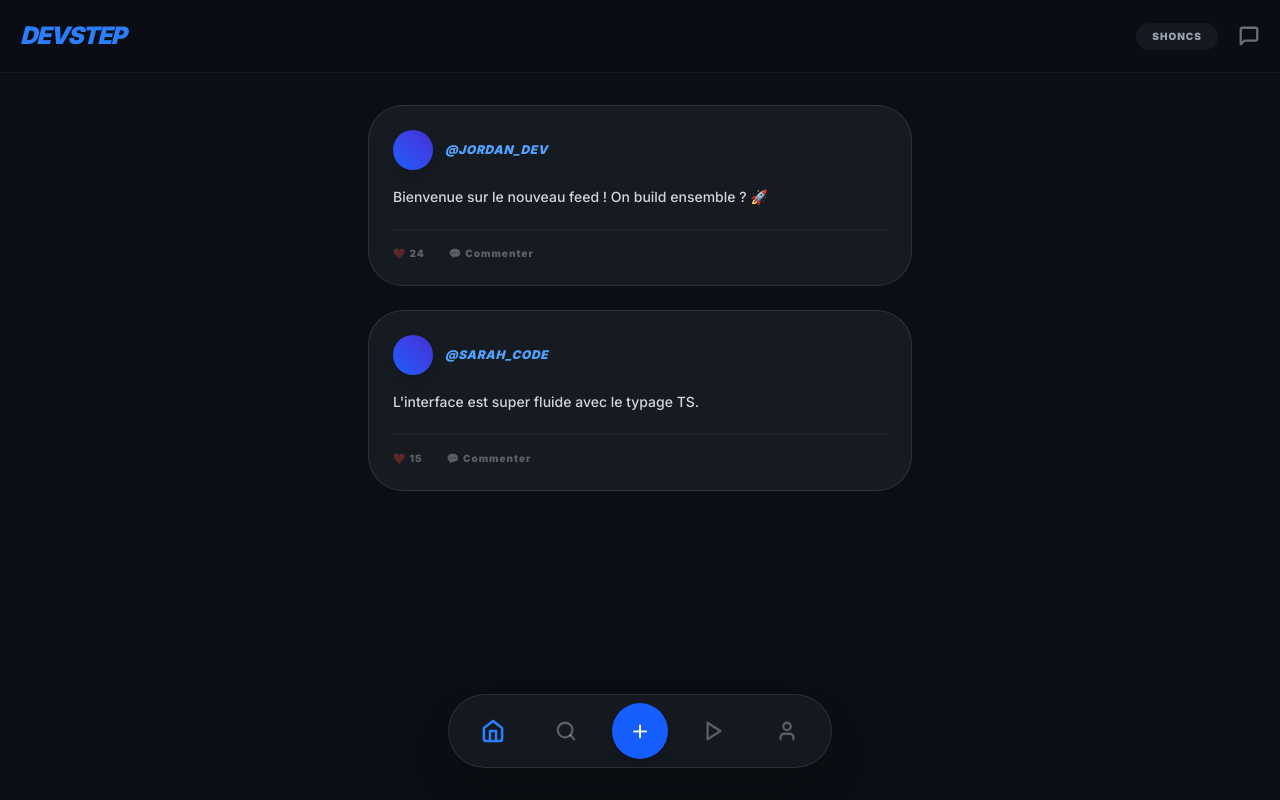
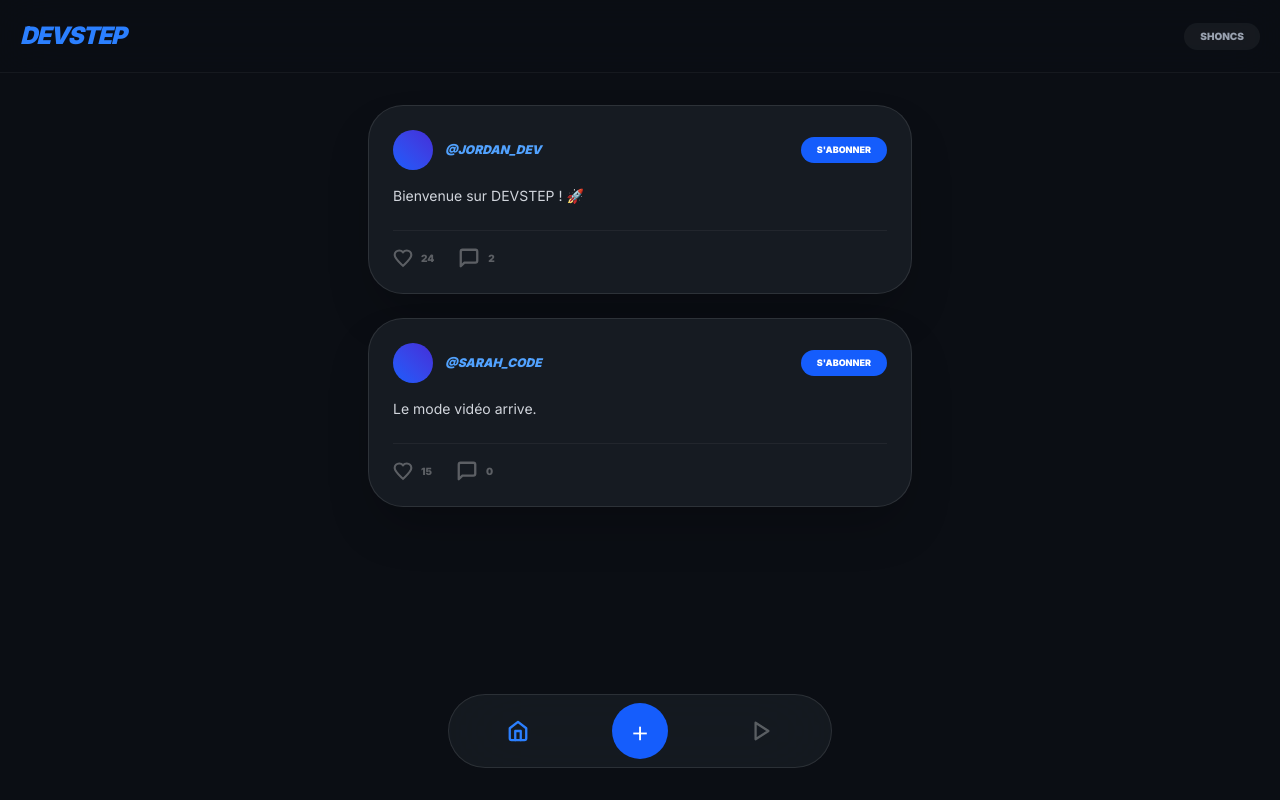
Before and after one commit to davidbyadunia04-stack/DevStep, a Next.js app: page /feed in a window 1280 px wide. Built offline with nearby package versions, Linux system fonts and the light colour scheme.

Commit message:
feat: pause video, unique likes, and following system

```diff
--- a/app/feed/page.tsx
+++ b/app/feed/page.tsx
@@ -1,20 +1,24 @@
 "use client"
-import { useState } from 'react'
+import { useState, useRef } from 'react'
 import Link from 'next/link'
 
-// --- TYPES TYPESCRIPT ---
+// --- TYPES ---
 interface Post {
   id: number;
   user: string;
   content: string;
   likes: number;
+  isLiked: boolean;
+  isFollowed: boolean;
+  comments: string[];
 }
 
 interface Reel {
   id: number;
   user: string;
   caption: string;
-  likes: number; // Changé en number pour pouvoir incrémenter
+  likes: number;
+  isLiked: boolean;
   videoUrl: string | null;
 }
 
@@ -26,140 +30,125 @@ const Icons = {
   User: () => <svg width="22" height="22" viewBox="0 0 24 24" fill="none" stroke="currentColor" strokeWidth="2.5" strokeLinecap="round" strokeLinejoin="round"><path d="M19 21v-2a4 4 0 0 0-4-4H9a4 4 0 0 0-4 4v2"/><circle cx="12" cy="7" r="4"/></svg>,
   Message: () => <svg width="22" height="22" viewBox="0 0 24 24" fill="none" stroke="currentColor" strokeWidth="2.5" strokeLinecap="round" strokeLinejoin="round"><path d="M21 15a2 2 0 0 1-2 2H7l-4 4V5a2 2 0 0 1 2-2h14a2 2 0 0 1 2 2z"/></svg>,
   X: () => <svg width="22" height="22" viewBox="0 0 24 24" fill="none" stroke="currentColor" strokeWidth="2.5" strokeLinecap="round" strokeLinejoin="round"><path d="M18 6 6 18M6 6l12 12"/></svg>,
-  Heart: () => <svg width="20" height="20" viewBox="0 0 24 24" fill="currentColor"><path d="M12 21.35l-1.45-1.32C5.4 15.36 2 12.28 2 8.5 2 5.42 4.42 3 7.5 3c1.74 0 3.41.81 4.5 2.09C13.09 3.81 14.76 3 16.5 3 19.58 3 22 5.42 22 8.5c0 3.78-3.4 6.86-8.55 11.54L12 21.35z"/></svg>,
-  Video: () => <svg width="20" height="20" viewBox="0 0 24 24" fill="none" stroke="currentColor" strokeWidth="2.5" strokeLinecap="round" strokeLinejoin="round"><path d="m22 8-6 4 6 4V8Z"/><rect width="14" height="12" x="2" y="6" rx="2" ry="2"/></svg>
+  Heart: (props: { filled?: boolean }) => <svg width="20" height="20" viewBox="0 0 24 24" fill={props.filled ? "currentColor" : "none"} stroke="currentColor" strokeWidth="2.5"><path d="M12 21.35l-1.45-1.32C5.4 15.36 2 12.28 2 8.5 2 5.42 4.42 3 7.5 3c1.74 0 3.41.81 4.5 2.09C13.09 3.81 14.76 3 16.5 3 19.58 3 22 5.42 22 8.5c0 3.78-3.4 6.86-8.55 11.54L12 21.35z"/></svg>,
+  Video: () => <svg width="20" height="20" viewBox="0 0 24 24" fill="none" stroke="currentColor" strokeWidth="2.5"><path d="m22 8-6 4 6 4V8Z"/><rect width="14" height="12" x="2" y="6" rx="2" ry="2"/></svg>,
+  Pause: () => <svg width="30" height="30" viewBox="0 0 24 24" fill="currentColor"><rect x="6" y="4" width="4" height="16"/><rect x="14" y="4" width="4" height="16"/></svg>
 }
 
 export default function FeedPage() {
   const [activeTab, setActiveTab] = useState('home')
-  const [searchQuery, setSearchQuery] = useState("")
   const [postText, setPostText] = useState("")
   const [videoFile, setVideoFile] = useState<File | null>(null)
+  const [isPlaying, setIsPlaying] = useState(true)
+  const videoRef = useRef<HTMLVideoElement>(null)
 
-  // --- STATES ---
   const [posts, setPosts] = useState<Post[]>([
-    { id: 1, user: "Jordan_Dev", content: "Bienvenue sur le nouveau feed ! On build ensemble ? 🚀", likes: 24 },
-    { id: 2, user: "Sarah_Code", content: "L'interface est super fluide avec le typage TS.", likes: 15 }
+    { id: 1, user: "Jordan_Dev", content: "Bienvenue sur DEVSTEP ! 🚀", likes: 24, isLiked: false, isFollowed: false, comments: ["Top !", "Hâte de voir la suite"] },
+    { id: 2, user: "Sarah_Code", content: "Le mode vidéo arrive.", likes: 15, isLiked: false, isFollowed: false, comments: [] }
   ])
 
   const [reels, setReels] = useState<Reel[]>([
-    { id: 1, user: "DesignMaster", caption: "Mon nouveau setup 2026 💻", likes: 1200, videoUrl: null },
-    { id: 2, user: "ReactGuru", caption: "Next.js 15 est incroyable ! 🔥", likes: 850, videoUrl: null }
+    { id: 1, user: "DesignMaster", caption: "Mon setup 2026 💻", likes: 1200, isLiked: false, videoUrl: null }
   ])
 
-  // --- LOGIQUE INTERACTIONS ---
-  const handleLikePost = (id: number) => {
-    setPosts(posts.map(p => p.id === id ? { ...p, likes: p.likes + 1 } : p))
+  // --- ACTIONS ---
+  const togglePlay = () => {
+    if (videoRef.current) {
+      if (isPlaying) videoRef.current.pause()
+      else videoRef.current.play()
+      setIsPlaying(!isPlaying)
+    }
   }
 
-  const handleLikeReel = (id: number) => {
-    setReels(reels.map(r => r.id === id ? { ...r, likes: r.likes + 1 } : r))
+  const handleLikePost = (id: number) => {
+    setPosts(posts.map(p => {
+      if (p.id === id) {
+        return { ...p, likes: p.isLiked ? p.likes - 1 : p.likes + 1, isLiked: !p.isLiked }
+      }
+      return p
+    }))
   }
 
-  const handleComment = (id: number) => {
-    const text = prompt("Ajouter un commentaire :")
-    if (text) alert(`Commentaire posté sur #${id} : ${text}`)
+  const handleFollow = (id: number) => {
+    setPosts(posts.map(p => p.id === id ? { ...p, isFollowed: !p.isFollowed } : p))
+  }
+
+  const showComments = (id: number) => {
+    const p = posts.find(post => post.id === id)
+    alert(p?.comments.length ? `Commentaires :\n${p.comments.join('\n')}` : "Aucun commentaire.")
   }
 
   const handlePublish = () => {
     if (videoFile) {
-      const newReel: Reel = {
-        id: Date.now(),
-        user: "Shoncs",
-        caption: postText || "Nouveau Reel !",
-        likes: 0,
-        videoUrl: URL.createObjectURL(videoFile)
-      }
-      setReels([newReel, ...reels])
-      setActiveTab('play')
+      const newReel: Reel = { id: Date.now(), user: "Shoncs", caption: postText, likes: 0, isLiked: false, videoUrl: URL.createObjectURL(videoFile) }
+      setReels([newReel, ...reels]); setActiveTab('play')
     } else if (postText) {
-      const newPost: Post = { id: Date.now(), user: "Shoncs", content: postText, likes: 0 }
-      setPosts([newPost, ...posts])
-      setActiveTab('home')
+      const newPost: Post = { id: Date.now(), user: "Shoncs", content: postText, likes: 0, isLiked: false, isFollowed: false, comments: [] }
+      setPosts([newPost, ...posts]); setActiveTab('home')
     }
     setPostText(""); setVideoFile(null)
   }
 
-  const filteredPosts = posts.filter(p => p.content.toLowerCase().includes(searchQuery.toLowerCase()))
+  return (
+    <div className="min-h-screen bg-[#0b0e14] text-white font-sans overflow-x-hidden">
 
-  return (
-    <div className="min-h-screen bg-[#0b0e14] text-white font-sans selection:bg-blue-500/30 overflow-x-hidden">
-
-      {/* HEADER */}
       {activeTab !== 'play' && (
         <nav className="p-5 flex justify-between items-center sticky top-0 bg-[#0b0e14]/90 backdrop-blur-xl z-[100] border-b border-white/5">
-          <Link href="/" className="font-black italic text-blue-500 text-2xl tracking-tighter hover:scale-105 transition-all">DEVSTEP</Link>
-          <div className="flex gap-5 items-center">
-             <div className="bg-white/5 px-4 py-1.5 rounded-full text-[10px] font-black uppercase text-gray-400 tracking-widest">Shoncs</div>
-             <button onClick={() => setActiveTab('dms')} className={activeTab === 'dms' ? 'text-blue-500' : 'text-white/40'}><Icons.Message /></button>
-          </div>
+          <Link href="/" className="font-black italic text-blue-500 text-2xl tracking-tighter">DEVSTEP</Link>
+          <div className="bg-white/5 px-4 py-1.5 rounded-full text-[10px] font-black uppercase text-gray-400">Shoncs</div>
         </nav>
       )}
 
-      <main className={`${activeTab === 'play' ? 'h-screen' : 'max-w-xl mx-auto p-4 pt-8'}`}>
+      <main className={`${activeTab === 'play' ? 'h-screen' : 'max-w-xl mx-auto p-4'}`}>
 
-        {/* RECHERCHE */}
-        {activeTab === 'search' && (
-          <div className="animate-in slide-in-from-top-4 duration-300 mb-8">
-            <div className="relative">
-              <div className="absolute left-5 top-1/2 -translate-y-1/2 text-white/20"><Icons.Search /></div>
-              <input autoFocus value={searchQuery} onChange={(e) => setSearchQuery(e.target.value)} placeholder="Rechercher..." className="w-full bg-[#161b22] border border-white/10 rounded-2xl py-5 pl-14 outline-none focus:border-blue-600/50" />
-            </div>
+        {/* RÉELS AVEC PAUSE ET PROFIL */}
+        {activeTab === 'play' && (
+          <div className="h-screen w-full bg-black relative" onClick={togglePlay}>
+            {reels.map(reel => (
+              <div key={reel.id} className="h-full w-full relative flex flex-col justify-end pb-36 p-6">
+                <div className="absolute inset-0 flex items-center justify-center">
+                  {reel.videoUrl ? (
+                    <video ref={videoRef} src={reel.videoUrl} autoPlay loop muted className="w-full h-full object-cover" />
+                  ) : <Icons.Play />}
+                  {!isPlaying && <div className="absolute z-50 bg-black/40 p-6 rounded-full"><Icons.Pause /></div>}
+                </div>
+
+                <div className="relative z-10 space-y-4">
+                  <Link href={`/profile/${reel.user}`} className="flex items-center gap-3 w-fit">
+                    <div className="w-10 h-10 rounded-full bg-blue-600 border-2 border-white shadow-xl" />
+                    <span className="font-black italic text-sm uppercase">@{reel.user}</span>
+                  </Link>
+                  <p className="text-sm shadow-black drop-shadow-lg">{reel.caption}</p>
+                </div>
+              </div>
+            ))}
           </div>
         )}
 
-        {/* POSTER */}
-        {activeTab === 'add' && (
-          <div className="animate-in zoom-in-95 duration-300">
-            <div className="bg-[#161b22] border border-white/10 rounded-[40px] p-8 relative shadow-2xl">
-               <div className="flex justify-between items-center mb-6">
-                 <h2 className="text-xl font-black italic uppercase text-blue-600">Nouveau Post</h2>
-                 <button onClick={() => {setActiveTab('home'); setVideoFile(null)}}><Icons.X /></button>
-               </div>
-               <textarea value={postText} onChange={(e) => setPostText(e.target.value)} placeholder="Partage ton code ou une vidéo..." className="w-full bg-transparent min-h-[120px] outline-none text-lg resize-none" />
-               <div className={`mt-4 border-2 border-dashed rounded-2xl p-6 transition-all flex flex-col items-center gap-2 relative ${videoFile ? 'border-blue-500 bg-blue-500/5' : 'border-white/10 hover:border-white/20'}`}>
-                  {videoFile ? (
-                    <div className="text-center font-black text-[10px] uppercase text-blue-500">Vidéo sélectionnée : {videoFile.name}</div>
-                  ) : (
-                    <>
-                      <Icons.Video />
-                      <span className="text-[9px] font-black uppercase text-gray-500 tracking-widest">Ajouter un Reel</span>
-                      <input type="file" accept="video/*" className="absolute inset-0 opacity-0 cursor-pointer" onChange={(e) => { if(e.target.files && e.target.files[0]) setVideoFile(e.target.files[0]) }} />
-                    </>
-                  )}
-               </div>
-               <button onClick={handlePublish} className="w-full mt-6 bg-blue-600 py-4 rounded-2xl font-black uppercase text-[10px] tracking-widest shadow-lg shadow-blue-600/30 active:scale-95 transition-all">Publier</button>
-            </div>
-          </div>
-        )}
-
-        {/* RÉELS */}
-        {activeTab === 'play' && (
-          <div className="h-screen w-full overflow-y-scroll snap-y snap-mandatory no-scrollbar bg-black">
-            {reels.map(reel => (
-              <div key={reel.id} className="h-screen w-full snap-start relative flex flex-col justify-end pb-36 p-6">
-                <div className="absolute inset-0 bg-gradient-to-t from-black via-transparent to-black/20 flex items-center justify-center overflow-hidden">
-                    {reel.videoUrl ? (
-                      <video src={reel.videoUrl} autoPlay loop muted className="w-full h-full object-cover" />
-                    ) : (
-                      <div className="w-20 h-20 bg-white/5 rounded-full flex items-center justify-center"><Icons.Play /></div>
-                    )}
+        {/* FEED AVEC LIKE UNIQUE, ABONNEMENT ET COMMENTAIRES */}
+        {activeTab === 'home' && (
+          <div className="space-y-6 pb-24 pt-4">
+            {posts.map(post => (
+              <div key={post.id} className="bg-[#161b22] border border-white/10 rounded-[35px] p-6 shadow-2xl">
+                <div className="flex justify-between items-center mb-4">
+                  <Link href={`/profile/${post.user}`} className="flex items-center gap-3">
+                    <div className="w-10 h-10 rounded-full bg-gradient-to-tr from-blue-600 to-indigo-700" />
+                    <span className="text-xs font-black italic uppercase text-blue-400">@{post.user}</span>
+                  </Link>
+                  <button
+                    onClick={() => handleFollow(post.id)}
+                    className={`px-4 py-1.5 rounded-full text-[9px] font-black uppercase transition-all ${post.isFollowed ? 'bg-white/10 text-white' : 'bg-blue-600 text-white'}`}
+                  >
+                    {post.isFollowed ? 'Abonné' : "S'abonner"}
+                  </button>
                 </div>
-                <div className="relative z-10 space-y-3 max-w-[80%]">
-                  <div className="flex items-center gap-3">
-                    <div className="w-9 h-9 rounded-full bg-blue-500 border border-white" />
-                    <span className="font-black italic text-xs uppercase tracking-widest">@{reel.user}</span>
-                  </div>
-                  <p className="text-sm font-medium drop-shadow-md">{reel.caption}</p>
-                </div>
-                <div className="absolute right-4 bottom-40 z-10 flex flex-col gap-6">
-                  <button onClick={() => handleLikeReel(reel.id)} className="flex flex-col items-center gap-1 group">
-                    <div className="p-3 bg-white/10 rounded-full group-hover:text-red-500 transition-colors"><Icons.Heart /></div>
-                    <span className="text-[10px] font-black">{reel.likes}</span>
+                <p className="text-sm text-gray-300 mb-6">{post.content}</p>
+                <div className="flex gap-6 border-t border-white/5 pt-4">
+                  <button onClick={() => handleLikePost(post.id)} className={`flex items-center gap-2 text-[10px] font-black transition-colors ${post.isLiked ? 'text-red-500' : 'text-white/30'}`}>
+                    <Icons.Heart filled={post.isLiked} /> {post.likes}
                   </button>
-                  <button onClick={() => handleComment(reel.id)} className="flex flex-col items-center gap-1">
-                    <div className="p-3 bg-white/10 rounded-full"><Icons.Message /></div>
-                    <span className="text-[10px] font-black">12</span>
+                  <button onClick={() => showComments(post.id)} className="flex items-center gap-2 text-[10px] font-black text-white/30 hover:text-blue-500">
+                    <Icons.Message /> {post.comments.length}
                   </button>
                 </div>
               </div>
@@ -167,45 +156,22 @@ export default function FeedPage() {
           </div>
         )}
 
-        {/* FEED */}
-        {(activeTab === 'home' || activeTab === 'search') && (
-          <div className="space-y-6 pb-24">
-            {filteredPosts.map(post => (
-              <div key={post.id} className="bg-[#161b22] border border-white/10 rounded-[35px] p-6 hover:border-white/20 transition-all">
-                <div className="flex items-center gap-3 mb-4">
-                  <div className="w-10 h-10 rounded-full bg-gradient-to-tr from-blue-600 to-indigo-700 shadow-lg" />
-                  <span className="text-xs font-black italic uppercase tracking-wider text-blue-400">@{post.user}</span>
-                </div>
-                <p className="text-sm text-gray-300 font-medium leading-relaxed">{post.content}</p>
-                <div className="mt-5 pt-4 border-t border-white/5 flex gap-6 text-[10px] font-black uppercase tracking-widest text-white/30">
-                  <button onClick={() => handleLikePost(post.id)} className="hover:text-red-500 transition-colors flex items-center gap-1.5">
-                    ❤️ {post.likes}
-                  </button>
-                  <button onClick={() => handleComment(post.id)} className="hover:text-blue-500 transition-colors flex items-center gap-1.5">
-                    💬 Commenter
-                  </button>
-                </div>
-              </div>
-            ))}
+        {/* POSTER (TEXTE + VIDEO) */}
+        {activeTab === 'add' && (
+          <div className="bg-[#161b22] border border-white/10 rounded-[40px] p-8 mt-10 shadow-2xl">
+            <textarea value={postText} onChange={(e) => setPostText(e.target.value)} placeholder="Quoi de neuf ?" className="w-full bg-transparent min-h-[120px] outline-none text-lg resize-none mb-4" />
+            <input type="file" accept="video/*" onChange={(e) => e.target.files && setVideoFile(e.target.files[0])} className="text-xs text-gray-500 mb-6" />
+            <button onClick={handlePublish} className="w-full bg-blue-600 py-4 rounded-2xl font-black uppercase text-[10px] tracking-widest">Publier</button>
           </div>
         )}
       </main>
 
-      {/* BOTTOM NAV */}
-      <div className="fixed bottom-8 left-1/2 -translate-x-1/2 w-[90%] max-w-sm bg-[#161b22]/90 backdrop-blur-2xl border border-white/10 rounded-full p-2 flex justify-around items-center shadow-2xl z-[100]">
-        <button onClick={() => setActiveTab('home')} className={`p-4 transition-all ${activeTab === 'home' ? 'text-blue-500 scale-110' : 'text-white/30'}`}><Icons.Home /></button>
-        <button onClick={() => setActiveTab('search')} className={`p-4 transition-all ${activeTab === 'search' ? 'text-blue-500 scale-110' : 'text-white/30'}`}><Icons.Search /></button>
-        <button onClick={() => setActiveTab('add')} className={`w-14 h-14 rounded-full flex items-center justify-center transition-all ${activeTab === 'add' ? 'bg-red-500 rotate-45' : 'bg-blue-600 hover:shadow-blue-600/50 shadow-lg'}`}>
-          <span className="text-3xl font-light mb-1">+</span>
-        </button>
-        <button onClick={() => setActiveTab('play')} className={`p-4 transition-all ${activeTab === 'play' ? 'text-blue-500 scale-110' : 'text-white/30'}`}><Icons.Play /></button>
-        <Link href="/profile" className="p-4 text-white/30 hover:text-white transition-all"><Icons.User /></Link>
+      {/* BARRE DE NAVIGATION */}
+      <div className="fixed bottom-8 left-1/2 -translate-x-1/2 w-[90%] max-w-sm bg-[#161b22]/90 backdrop-blur-2xl border border-white/10 rounded-full p-2 flex justify-around items-center z-[100]">
+        <button onClick={() => setActiveTab('home')} className={`p-4 ${activeTab === 'home' ? 'text-blue-500' : 'text-white/30'}`}><Icons.Home /></button>
+        <button onClick={() => setActiveTab('add')} className="w-14 h-14 rounded-full bg-blue-600 flex items-center justify-center text-3xl font-light">+</button>
+        <button onClick={() => setActiveTab('play')} className={`p-4 ${activeTab === 'play' ? 'text-blue-500' : 'text-white/30'}`}><Icons.Play /></button>
       </div>
-
-      <style jsx global>{`
-        .no-scrollbar::-webkit-scrollbar { display: none; }
-        .no-scrollbar { -ms-overflow-style: none; scrollbar-width: none; }
-      `}</style>
     </div>
   )
 }
```
